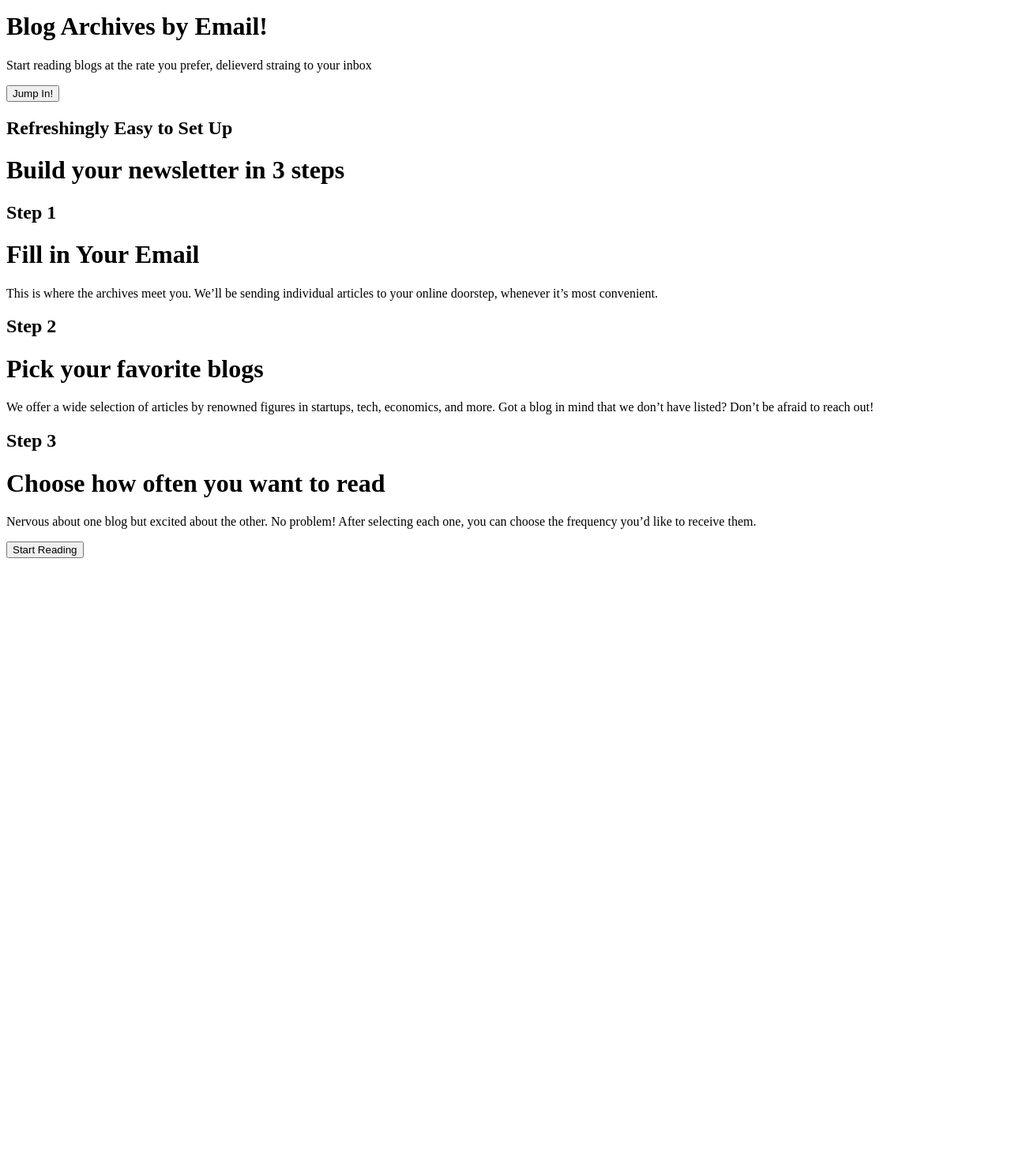
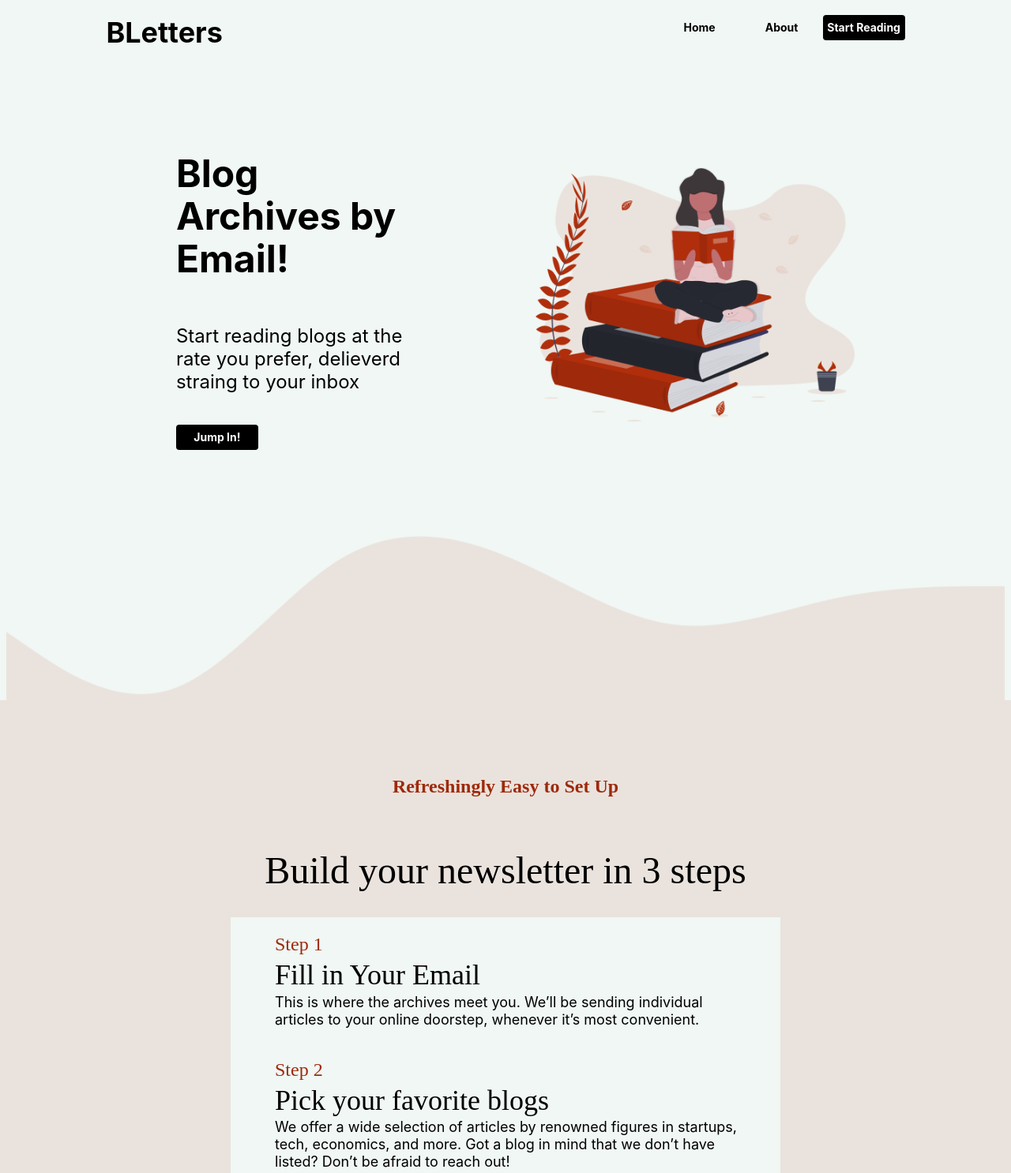
Before and after one commit to Omersasson123/BLetters, a plain HTML site: page homePage.html in a window 1280 px wide. Shown: the part 35-1521 px from the top of the page at 79% size. Before the commit the page ends 800 px from the top, so only its background shows below. Drawn offline with Linux system fonts and the light colour scheme.

Commit message:
I added styling and rearranged the html

```diff
--- /dev/null
+++ b/bletters.css
@@ -0,0 +1,176 @@
+* {
+    font-family: 'Inter', sans-serif;
+    font-style: normal;
+    font-weight: normal;
+
+  }
+
+body {
+
+    background: linear-gradient(#f0f7f4 50%, #eae3dd 50%);
+}
+
+
+
+#wave {
+    position: relative;
+    width: 100%;
+    padding: 0;
+    margin: 0;
+    border: 0;
+}
+button {
+    padding:  0;
+    margin: 1rem 0;
+    height: 2rem;
+    width: 6.5rem;
+    font-size: 14px;
+    font-weight: bold;
+    text-align: center;
+    color: black;
+    background-color: Transparent;
+    border-radius: 0.25rem;
+    border: none;
+    cursor: pointer;
+}
+
+.start{
+    color: white;
+    background-color: black;
+    line-height: 17px;
+}
+
+#menu-bar {
+    display: flex;
+    justify-content: space-between;
+    align-items: center;
+    font-style: normal;
+    font-weight: bold;
+    font-size: 14px;
+    line-height: 17px;
+    max-width: 80%;
+ 	margin: 3% auto;
+}
+#menu-bar #nav-buttons {
+    display: flex;
+    justify-content: flex-end;
+    align-items: center;
+    max-width: 100%;
+}
+
+#menu-bar .BLetters {
+    font-size: 36px;
+    font-weight: bold;
+    line-height: 44px;
+}
+
+#intro {
+    display: flex;
+    flex-direction: row;
+    align-items: center;
+    max-width: 80%;
+    margin: 5%;
+}
+
+#intro .column {
+    display: flex;
+	flex-direction: column;
+    justify-content: space-around;
+    max-width: 30%;
+ 	margin: 3% auto;
+}
+
+#intro img {
+    height: 40%;
+    width: 40%;
+}
+
+#intro h1{
+    font-style: normal;
+    font-weight: bold;
+    font-size: 48px;
+    line-height: 54px;
+}
+
+#intro p {
+    font-style: normal;
+    font-weight: normal;
+    font-size: 24px;
+    line-height: 29px;
+}
+
+#setup {
+    display: flex;
+    flex-direction: column;
+    align-items: center;
+    max-width: 100%;
+    margin-left: 5% auto;
+    margin-bottom: 3%;
+}
+
+
+#setup h2{
+    font-family: Futura;
+    font-style: normal;
+    font-weight: bold;
+    font-size: 24px;
+    line-height: 54px;
+    display: flex;
+    text-align: center;
+    color: #9E290B;
+}
+
+#setup h1{
+    font-family: Futura;
+    font-weight: 500;
+    font-size: 48px;
+    display: flex;
+    text-align: center;
+    color: black;
+}
+
+
+#setup #three-steps {
+    display: flex;
+    flex-direction: column;
+    align-items: flex-start;
+    max-width: 55%;
+    margin-left: 5%;
+    margin-right: 5%;
+    margin-bottom: 2%;
+    background-color: #f0f7f4;
+    box-shadow: 0px 3px 0px #AAAAAA;
+
+}
+
+#setup #three-steps .step-container{
+    margin-left: 8%;
+    margin-right: 5%;
+    display: flex;
+    flex-direction: column;
+    justify-content: center;
+    align-items: flex-start;
+}
+
+#setup #three-steps .step-container .step{
+    font-weight: 100;
+    font-size: 24px;
+    line-height: 29px;
+    margin-bottom: 0%;
+}
+
+#setup #three-steps .step-container .step-direction{
+    font-style: normal;
+    font-weight: 520;
+    font-size: 36px;
+    line-height: 44px;
+    margin-top: .3%;
+    margin-bottom: .3%;
+}
+
+#setup #three-steps .step-container .direction{
+    font-weight: normal;
+    font-size: 18px;
+    line-height: 22px;
+    margin-top: 0%;
+}
--- a/homePage.html
+++ b/homePage.html
@@ -2,42 +2,50 @@
 <html>
     <head>
         <title> Home Page </title>
+        <link rel="stylesheet" href="bletters.css">
     </head>
     <body>
-        <div class = menu-bar>
-            <button class = BLetters> BLetters </button>
+        <div id = 'menu-bar'>
+            <button class = 'BLetters'> BLetters </button>
+            <div id = 'nav-buttons'>
                 <button> Home </button>
                 <button> About </button>
-            <button class = start>  Start Reading </button>
+                <button class = 'start'>  Start Reading </button>
+            </div>
         </div>
 
-        <div class = intro>
+        <div id = 'intro'>
+            <div class = 'column'>
                 <h1> Blog Archives by Email! </h1>
                 <p> Start reading blogs at the rate you prefer, delieverd straing to your inbox</p>
-            <button class = start> Jump In! </button>
-            <img href = "REPLACE WITH IMAGE">
+                <button class = 'start'> Jump In! </button>
             </div>
-
-        <div class = setup>
+            <img src = 'images/undraw.png'>
+        </div>
+        <img id = 'wave' src ='images/backgroundWave.png'>
+        <div id = 'setup'>
             <h2> Refreshingly Easy to Set Up </h2>
             <h1> Build your newsletter in 3 steps </h1>
-            <div class = three-steps>
-                <h2 class = step> Step 1 </h2>
-                <h1 class = step-direction> Fill in Your Email </h1>
-                <p class = direction> This is where the archives meet you. We’ll be sending individual articles
+            <div id = 'three-steps'>
+                <div class = 'step-container'>
+                    <h2 class = 'step'> Step 1 </h2>
+                    <h1 class = 'step-direction'> Fill in Your Email </h1>
+                    <p class = 'direction'> This is where the archives meet you. We’ll be sending individual articles
                         to your online doorstep, whenever it’s most convenient. </p>
-
-                <h2 class = step> Step 2 </h2>
-                <h1 class = step-direction> Pick your favorite blogs </h1>
-                <p class = direction> We offer a wide selection of articles by renowned figures in startups, tech, economics, and more. Got a blog in mind that we don’t have listed?
+                </div>
+                <div class = 'step-container'>
+                    <h2 class = 'step'> Step 2 </h2>
+                    <h1 class = 'step-direction'> Pick your favorite blogs </h1>
+                    <p class = 'direction'> We offer a wide selection of articles by renowned figures in startups, tech, economics, and more. Got a blog in mind that we don’t have listed?
                         Don’t be afraid to reach out! </p>
-
-                <h2 class = step> Step 3 </h2>
-                <h1 class = step-direction> Choose how often you want to read  </h1>
-                <p class = direction> Nervous about one blog but excited about the other. No problem! After selecting each one, you can choose the frequency you’d like to receive them.  </p>
-
-                <button class = start> Start Reading </button>
                 </div>
+                <div class = 'step-container'>
+                    <h2 class = 'step'> Step 3 </h2>
+                    <h1 class = 'step-direction'> Choose how often you want to read  </h1>
+                    <p class = 'direction'> Nervous about one blog but excited about the other. No problem! After selecting each one, you can choose the frequency you’d like to receive them.  </p>
+                </div>
+            </div>
+            <button class = 'start'> Start Reading </button>
         </div>
 
 
```
Also changed, not shown: images/backgroundWave.png (added), images/undraw.png (added), 1 other file. Lines whose indentation alone changed are shown as unchanged.
